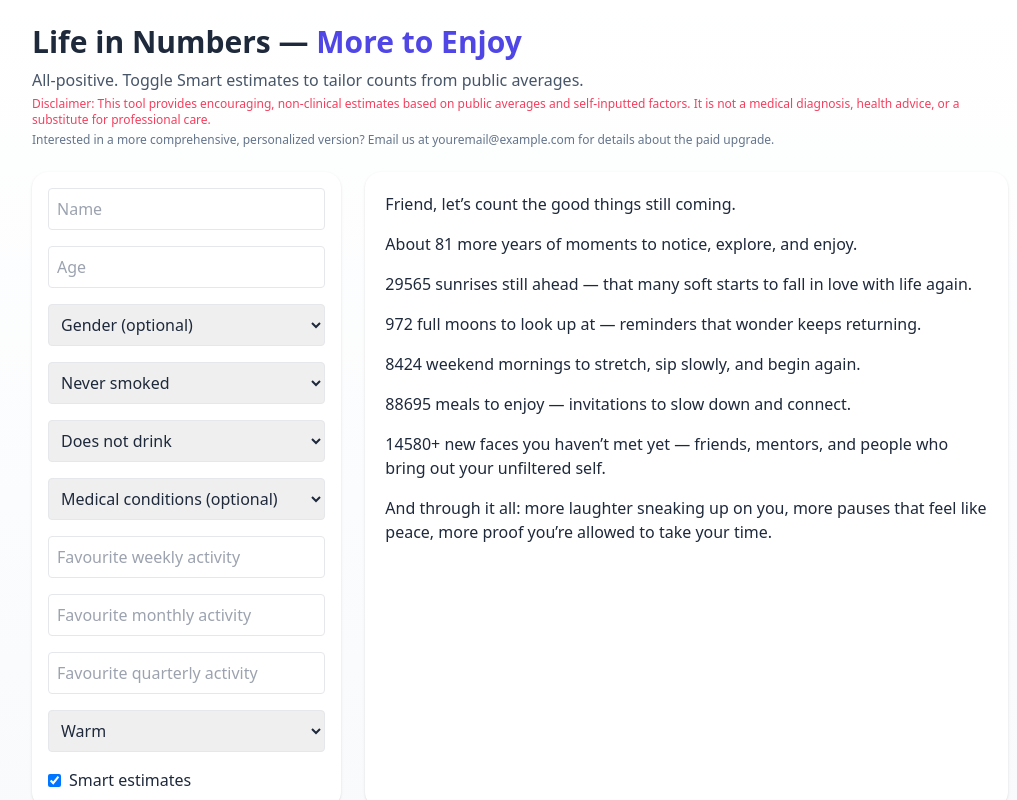
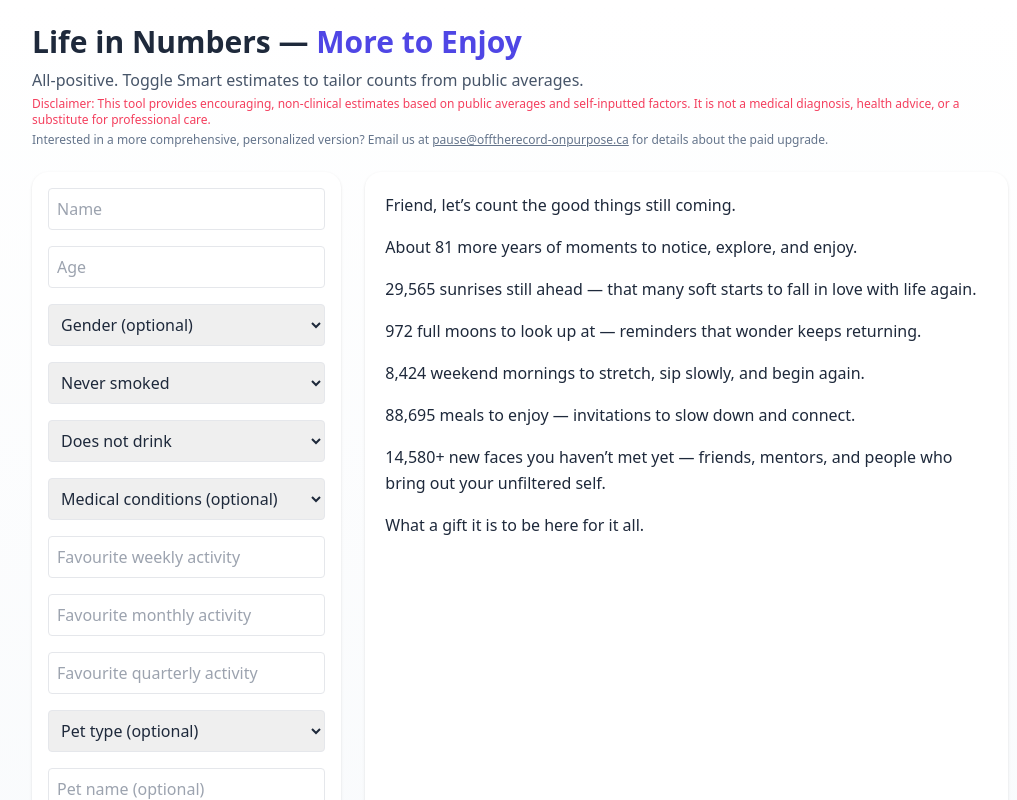
Before and after one commit to mylifeinnumbers/more-to-enjoy, a React (Vite) app: page / in a window 1280 px wide. Shown: the top 800 px of the page, without its empty margins (120-1137 px from the left). Built offline with nearby package versions, Linux system fonts and the light colour scheme.

Commit message:
Update App.jsx

```diff
--- a/src/App.jsx
+++ b/src/App.jsx
@@ -1,6 +1,6 @@
 import React, { useMemo, useState } from "react";
 
-// Life in Numbers — Poetic MVP with Smart Estimates
+// Life in Numbers — Poetic MVP with Smart Estimates + Pets + Random closing line
 export default function LifeInNumbersPoetic() {
   const [name, setName] = useState("");
   const [age, setAge] = useState("");
@@ -15,14 +15,18 @@ export default function LifeInNumbersPoetic() {
   const [conditions, setConditions] = useState("");
   const [useSmart, setUseSmart] = useState(true);
 
+  const [petType, setPetType] = useState("none"); // dog | cat | other | none
+  const [petName, setPetName] = useState("");
+
   const toInt = (v, d = 0) => {
     const n = parseInt(String(v).replace(/[^0-9]/g, ""), 10);
     return Number.isFinite(n) ? n : d;
   };
 
-  const baselineLE = (g) => g === "male" ? 79 : g === "female" ? 83 : 81;
-  const adjSmoking = (s) => s === "current" ? -8 : s === "former" ? -3 : 0;
-  const adjDrinking = (d) => d === "heavy" ? -5 : d === "moderate" ? -1 : 0;
+  // Baselines + gentle adjustments (non-clinical)
+  const baselineLE = (g) => (g === "male" ? 79 : g === "female" ? 83 : 81);
+  const adjSmoking = (s) => (s === "current" ? -8 : s === "former" ? -3 : 0);
+  const adjDrinking = (d) => (d === "heavy" ? -5 : d === "moderate" ? -1 : 0);
   const adjConditions = (t) => {
     t = t.toLowerCase();
     let adj = 0;
@@ -33,70 +37,216 @@ export default function LifeInNumbersPoetic() {
   };
 
   const ageNum = toInt(age, 0);
-  const expectedLifespan = Math.max(60, Math.min(100,
-    baselineLE(gender) + adjSmoking(smoking) + adjDrinking(drinking) + adjConditions(conditions)
-  ));
+  const expectedLifespan = Math.max(
+    60,
+    Math.min(
+      100,
+      baselineLE(gender) + adjSmoking(smoking) + adjDrinking(drinking) + adjConditions(conditions)
+    )
+  );
   const yearsAhead = Math.max(0, useSmart ? expectedLifespan - ageNum : 10);
 
+  // Main counts (all formatted with commas)
   const daysAhead = Math.round(yearsAhead * 365);
   const weekendsAhead = Math.round(yearsAhead * 104);
   const fullMoonsAhead = Math.round(yearsAhead * 12);
   const mealsAhead = Math.round(yearsAhead * 365 * 3);
 
+  // Hobbies
   const hobbyLines = [];
-  if (weeklyHobby.trim()) hobbyLines.push({ label: weeklyHobby, total: Math.round(52 * yearsAhead), freq: "weekly" });
-  if (monthlyHobby.trim()) hobbyLines.push({ label: monthlyHobby, total: Math.round(12 * yearsAhead), freq: "monthly" });
-  if (quarterlyHobby.trim()) hobbyLines.push({ label: quarterlyHobby, total: Math.round(4 * yearsAhead), freq: "quarterly" });
+  if (weeklyHobby.trim())
+    hobbyLines.push({ label: weeklyHobby, total: Math.round(52 * yearsAhead), freq: "weekly" });
+  if (monthlyHobby.trim())
+    hobbyLines.push({ label: monthlyHobby, total: Math.round(12 * yearsAhead), freq: "monthly" });
+  if (quarterlyHobby.trim())
+    hobbyLines.push({
+      label: quarterlyHobby,
+      total: Math.round(4 * yearsAhead),
+      freq: "quarterly",
+    });
 
-  const toneWrap = (s) => tone === "gentle" ? s.replace(/!/g, ".") : s;
+  const toneWrap = (s) => (tone === "gentle" ? s.replace(/!/g, ".") : s);
+
+  // Randomized closing line (changes when inputs change)
+  const closingOptions = [
+    "Doesn’t it feel good to be alive?",
+    "What a gift it is to be here for it all.",
+    "You’ve got so much more to smile about.",
+    "The best is still unfolding.",
+    "Isn’t it a beautiful thing to be here now?",
+  ];
+  const closing = useMemo(() => {
+    const i = Math.floor(Math.random() * closingOptions.length);
+    return closingOptions[i];
+  }, [
+    name,
+    age,
+    gender,
+    smoking,
+    drinking,
+    conditions,
+    weeklyHobby,
+    monthlyHobby,
+    quarterlyHobby,
+    location,
+    petType,
+    petName,
+    useSmart,
+    tone,
+  ]);
+
+  const petLine = useMemo(() => {
+    const n = petName.trim();
+    if (!n || petType === "none") return "";
+    if (petType === "dog") return `Plenty of belly rubs and tail wags with ${n}.`;
+    if (petType === "cat") return `Plenty of cozy, purr-filled nights with ${n}.`;
+    return `Plenty of little moments with ${n} that feel like home.`;
+  }, [petType, petName]);
 
   const lines = useMemo(() => {
     const L = [];
-    L.push(toneWrap(`${name || "Friend"}, let’s count the good things still coming.`));
-    if (useSmart) L.push(toneWrap(`About ${Math.max(1, Math.round(yearsAhead))} more years of moments to notice, explore, and enjoy.`));
+    const firstName = name || "Friend";
+    L.push(toneWrap(`${firstName}, let’s count the good things still coming.`));
+    if (useSmart)
+      L.push(
+        toneWrap(
+          `About ${Math.max(1, Math.round(yearsAhead)).toLocaleString()} more years of moments to notice, explore, and enjoy.`
+        )
+      );
     else L.push(toneWrap(`Let’s look at the next ten years and fill them with gentle joys.`));
-    L.push(toneWrap(`${daysAhead} sunrises still ahead — that many soft starts to fall in love with life again.`));
-    L.push(toneWrap(`${fullMoonsAhead} full moons to look up at — reminders that wonder keeps returning.`));
-    L.push(toneWrap(`${weekendsAhead} weekend mornings to stretch, sip slowly, and begin again.`));
-    L.push(toneWrap(`${mealsAhead} meals to enjoy — invitations to slow down and connect.`));
-    L.push(toneWrap(`${Math.round(yearsAhead * 180)}+ new faces you haven’t met yet — friends, mentors, and people who bring out your unfiltered self.`));
-    hobbyLines.forEach((h) => L.push(toneWrap(`${h.total} ${h.freq} ${h.label.toLowerCase()} moments to stack — even at this pace it becomes a beautiful pattern.`)));
-    if (location.trim()) L.push(toneWrap(`Plenty of ${location} days to notice what makes home feel like home.`));
-    L.push(toneWrap(`And through it all: more laughter sneaking up on you, more pauses that feel like peace, more proof you’re allowed to take your time.`));
+
+    L.push(
+      toneWrap(
+        `${daysAhead.toLocaleString()} sunrises still ahead — that many soft starts to fall in love with life again.`
+      )
+    );
+    L.push(
+      toneWrap(
+        `${fullMoonsAhead.toLocaleString()} full moons to look up at — reminders that wonder keeps returning.`
+      )
+    );
+    L.push(
+      toneWrap(
+        `${weekendsAhead.toLocaleString()} weekend mornings to stretch, sip slowly, and begin again.`
+      )
+    );
+    L.push(
+      toneWrap(`${mealsAhead.toLocaleString()} meals to enjoy — invitations to slow down and connect.`)
+    );
+
+    // Future faces — playful estimate tied to yearsAhead
+    const faces = Math.max(0, Math.round(yearsAhead * 180)).toLocaleString();
+    L.push(
+      toneWrap(
+        `${faces}+ new faces you haven’t met yet — friends, mentors, and people who bring out your unfiltered self.`
+      )
+    );
+
+    hobbyLines.forEach((h) =>
+      L.push(
+        toneWrap(
+          `${h.total.toLocaleString()} ${h.freq} ${h.label.toLowerCase()} moments to stack — even at this pace it becomes a beautiful pattern.`
+        )
+      )
+    );
+
+    if (location.trim())
+      L.push(toneWrap(`Plenty of ${location} days to notice what makes home feel like home.`));
+
+    if (petLine) L.push(toneWrap(petLine));
+
+    // Encouraging randomized closer
+    L.push(toneWrap(closing));
+
     return L;
-  }, [name, yearsAhead, daysAhead, fullMoonsAhead, weekendsAhead, mealsAhead, hobbyLines, location, tone, useSmart]);
+  }, [
+    name,
+    yearsAhead,
+    daysAhead,
+    fullMoonsAhead,
+    weekendsAhead,
+    mealsAhead,
+    hobbyLines,
+    location,
+    tone,
+    useSmart,
+    petLine,
+    closing,
+  ]);
 
   return (
     <div className="min-h-screen bg-gradient-to-b from-white to-slate-50 text-slate-800">
       <div className="max-w-5xl mx-auto p-6">
         <header className="mb-6">
-          <h1 className="text-3xl font-semibold">Life in Numbers — <span className="text-indigo-600">More to Enjoy</span></h1>
-          <p className="mt-2 text-slate-600">All-positive. Toggle Smart estimates to tailor counts from public averages.</p>
-          <p className="mt-1 text-xs text-rose-500 font-medium">Disclaimer: This tool provides encouraging, non-clinical estimates based on public averages and self-inputted factors. It is not a medical diagnosis, health advice, or a substitute for professional care.</p>
-          <p className="mt-1 text-xs text-slate-500">Interested in a more comprehensive, personalized version? Email us at youremail@example.com for details about the paid upgrade.</p>
+          <h1 className="text-3xl font-semibold">
+            Life in Numbers — <span className="text-indigo-600">More to Enjoy</span>
+          </h1>
+          <p className="mt-2 text-slate-600">
+            All-positive. Toggle Smart estimates to tailor counts from public averages.
+          </p>
+          <p className="mt-1 text-xs text-rose-500 font-medium">
+            Disclaimer: This tool provides encouraging, non-clinical estimates based on public
+            averages and self-inputted factors. It is not a medical diagnosis, health advice, or a
+            substitute for professional care.
+          </p>
+          <p className="mt-1 text-xs text-slate-500">
+            Interested in a more comprehensive, personalized version? Email us at{" "}
+            <a className="underline" href="mailto:pause@offtherecord-onpurpose.ca">
+              pause@offtherecord-onpurpose.ca
+            </a>{" "}
+            for details about the paid upgrade.
+          </p>
         </header>
 
         <div className="grid md:grid-cols-3 gap-6">
+          {/* Inputs */}
           <section className="md:col-span-1 bg-white rounded-2xl shadow p-4 space-y-4">
-            <input placeholder="Name" value={name} onChange={(e) => setName(e.target.value)} className="w-full border p-2 rounded" />
-            <input placeholder="Age" type="number" value={age} onChange={(e) => setAge(e.target.value)} className="w-full border p-2 rounded" />
-            <select value={gender} onChange={(e) => setGender(e.target.value)} className="w-full border p-2 rounded">
+            <input
+              placeholder="Name"
+              value={name}
+              onChange={(e) => setName(e.target.value)}
+              className="w-full border p-2 rounded"
+            />
+            <input
+              placeholder="Age"
+              type="number"
+              value={age}
+              onChange={(e) => setAge(e.target.value)}
+              className="w-full border p-2 rounded"
+            />
+            <select
+              value={gender}
+              onChange={(e) => setGender(e.target.value)}
+              className="w-full border p-2 rounded"
+            >
               <option value="unspecified">Gender (optional)</option>
               <option value="female">Female</option>
               <option value="male">Male</option>
               <option value="nonbinary">Non-binary</option>
             </select>
-            <select value={smoking} onChange={(e) => setSmoking(e.target.value)} className="w-full border p-2 rounded">
+            <select
+              value={smoking}
+              onChange={(e) => setSmoking(e.target.value)}
+              className="w-full border p-2 rounded"
+            >
               <option value="never">Never smoked</option>
               <option value="former">Former smoker</option>
               <option value="current">Current smoker</option>
             </select>
-            <select value={drinking} onChange={(e) => setDrinking(e.target.value)} className="w-full border p-2 rounded">
+            <select
+              value={drinking}
+              onChange={(e) => setDrinking(e.target.value)}
+              className="w-full border p-2 rounded"
+            >
               <option value="none">Does not drink</option>
               <option value="moderate">Drinks moderately</option>
               <option value="heavy">Drinks heavily</option>
             </select>
-            <select value={conditions} onChange={(e) => setConditions(e.target.value)} className="w-full border p-2 rounded">
+            <select
+              value={conditions}
+              onChange={(e) => setConditions(e.target.value)}
+              className="w-full border p-2 rounded"
+            >
               <option value="">Medical conditions (optional)</option>
               <option value="none">None</option>
               <option value="diabetes">Diabetes</option>
@@ -104,19 +254,77 @@ export default function LifeInNumbersPoetic() {
               <option value="hypertension">Hypertension</option>
               <option value="other">Not on list</option>
             </select>
-            <input placeholder="Favourite weekly activity" value={weeklyHobby} onChange={(e) => setWeeklyHobby(e.target.value)} className="w-full border p-2 rounded" />
-            <input placeholder="Favourite monthly activity" value={monthlyHobby} onChange={(e) => setMonthlyHobby(e.target.value)} className="w-full border p-2 rounded" />
-            <input placeholder="Favourite quarterly activity" value={quarterlyHobby} onChange={(e) => setQuarterlyHobby(e.target.value)} className="w-full border p-2 rounded" />
-            <select value={tone} onChange={(e) => setTone(e.target.value)} className="w-full border p-2 rounded">
+
+            <input
+              placeholder="Favourite weekly activity"
+              value={weeklyHobby}
+              onChange={(e) => setWeeklyHobby(e.target.value)}
+              className="w-full border p-2 rounded"
+            />
+            <input
+              placeholder="Favourite monthly activity"
+              value={monthlyHobby}
+              onChange={(e) => setMonthlyHobby(e.target.value)}
+              className="w-full border p-2 rounded"
+            />
+            <input
+              placeholder="Favourite quarterly activity"
+              value={quarterlyHobby}
+              onChange={(e) => setQuarterlyHobby(e.target.value)}
+              className="w-full border p-2 rounded"
+            />
+
+            {/* Pet fields */}
+            <select
+              value={petType}
+              onChange={(e) => setPetType(e.target.value)}
+              className="w-full border p-2 rounded"
+            >
+              <option value="none">Pet type (optional)</option>
+              <option value="dog">Dog</option>
+              <option value="cat">Cat</option>
+              <option value="other">Other</option>
+            </select>
+            <input
+              placeholder="Pet name (optional)"
+              value={petName}
+              onChange={(e) => setPetName(e.target.value)}
+              className="w-full border p-2 rounded"
+            />
+
+            <input
+              placeholder="Location (optional)"
+              value={location}
+              onChange={(e) => setLocation(e.target.value)}
+              className="w-full border p-2 rounded"
+            />
+
+            <select
+              value={tone}
+              onChange={(e) => setTone(e.target.value)}
+              className="w-full border p-2 rounded"
+            >
               <option value="warm">Warm</option>
               <option value="gentle">Gentle</option>
               <option value="playful">Playful</option>
             </select>
-            <label className="flex items-center gap-2"><input type="checkbox" checked={useSmart} onChange={(e) => setUseSmart(e.target.checked)} /> Smart estimates</label>
+            <label className="flex items-center gap-2">
+              <input
+                type="checkbox"
+                checked={useSmart}
+                onChange={(e) => setUseSmart(e.target.checked)}
+              />
+              Smart estimates
+            </label>
           </section>
 
+          {/* Output */}
           <section className="md:col-span-2 bg-white rounded-2xl shadow p-5 space-y-4">
-            {lines.map((line, i) => <p key={i}>{line}</p>)}
+            {lines.map((line, i) => (
+              <p key={i} className="leading-relaxed">
+                {line}
+              </p>
+            ))}
           </section>
         </div>
       </div>
```
